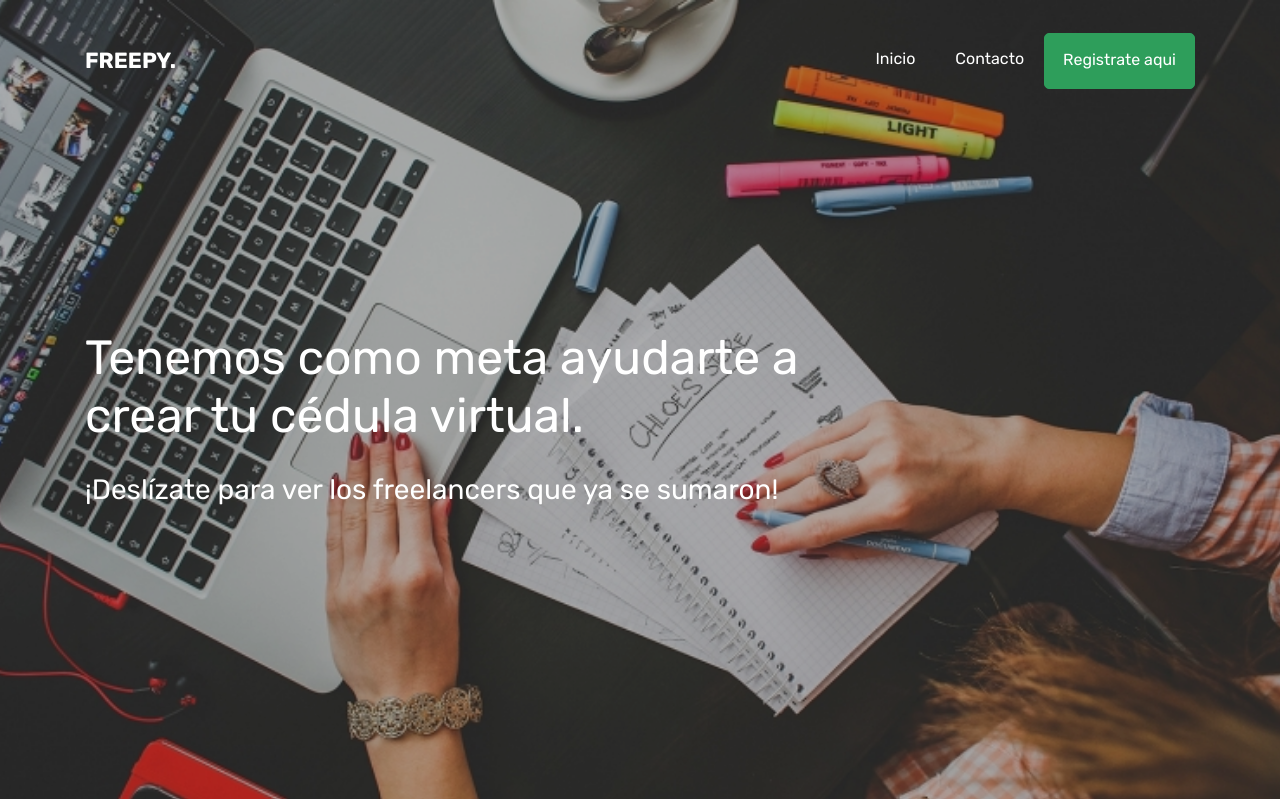
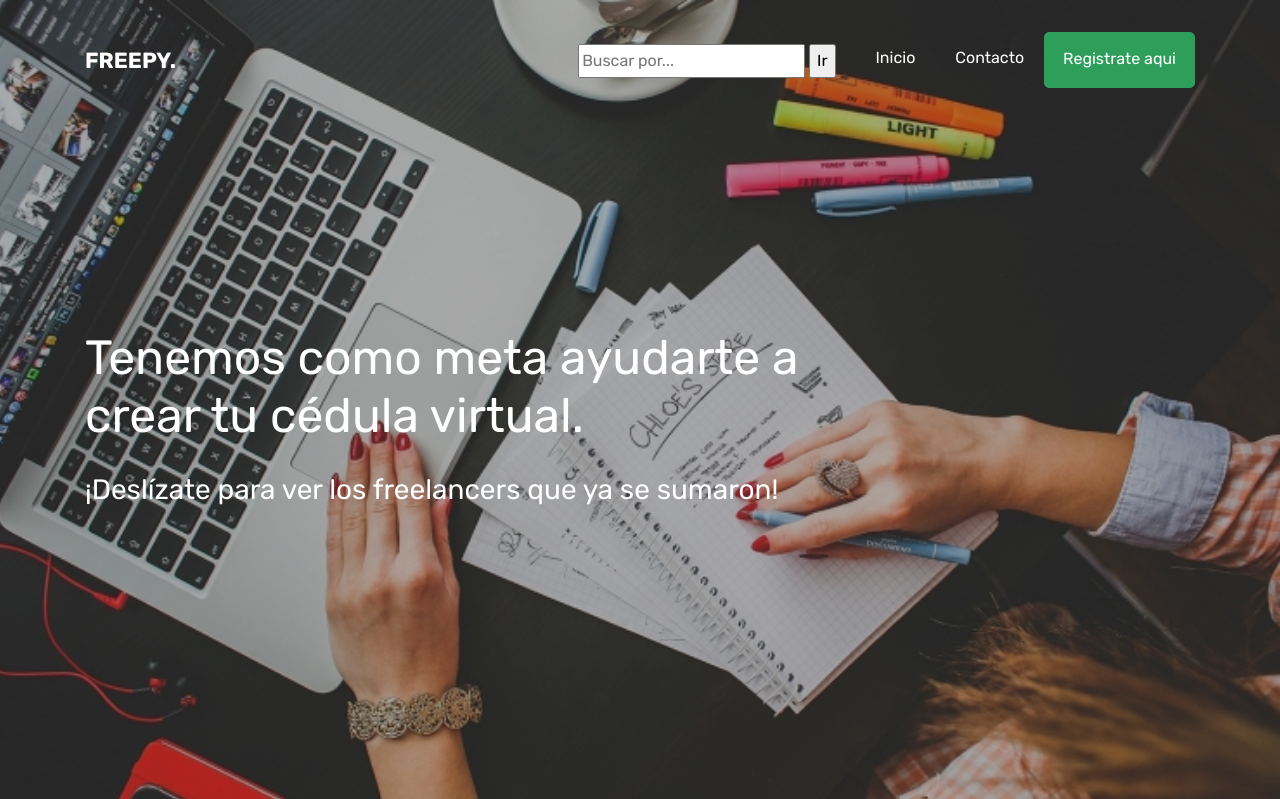
Before and after one commit to ernestinaplate/hackathon, a Django app: page / in a window 1280 px wide. Shown: the top 799 px of the page. Run offline with Django 3.2, Linux system fonts and the light colour scheme; data comes from the database, SQL or seed files in the repository; some libraries are stand-ins or nearby versions; some web fonts are replaced.

Commit message:
Se agrega buscador por descripcion de freelancer en index2

```diff
--- a/pagweb/templates/index2.html
+++ b/pagweb/templates/index2.html
@@ -33,6 +33,14 @@
 
 	      <div class="collapse navbar-collapse" id="ftco-nav">
 	        <ul class="navbar-nav nav ml-auto">
+
+            <li class="nav-item">
+              <form class="nav-link" action="/listafree">
+                <input type="text" placeholder="Buscar por..." name="busq">
+                <input type="submit" value="Ir">
+              </form>
+            </li>
+
 	          <li class="nav-item"><a href="#" class="nav-link" data-nav-section="Inicio"><span>Inicio</span></a></li>
 						<li class="nav-item"><a href="#contacto" class="nav-link" data-nav-section="Contacto"><span>Contacto</span></a></li>
             <li class="nav-item cta"><a href="/crearfree/" class="nav-link"><span>Registrate aqui</span></a></li>
```
